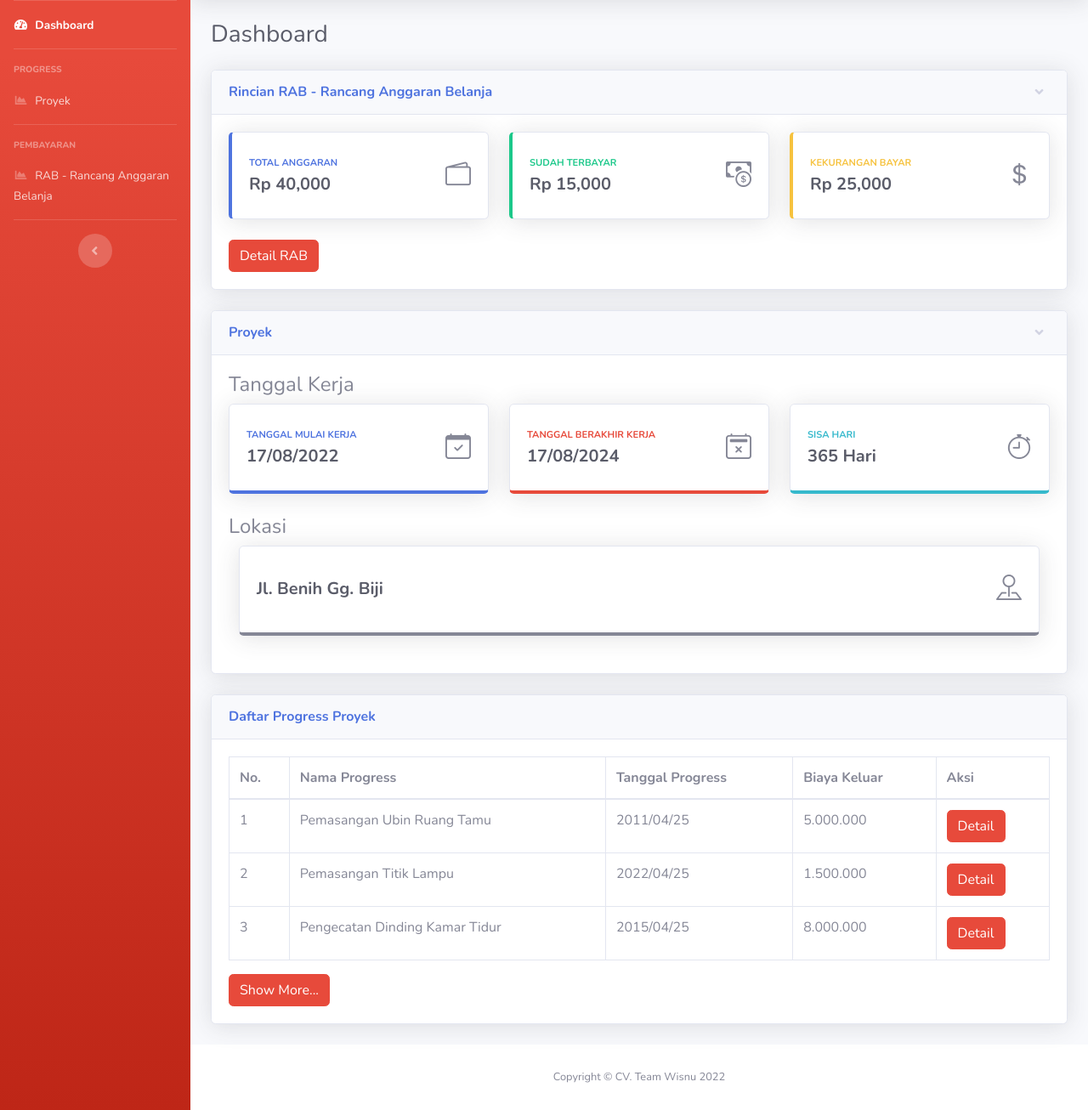
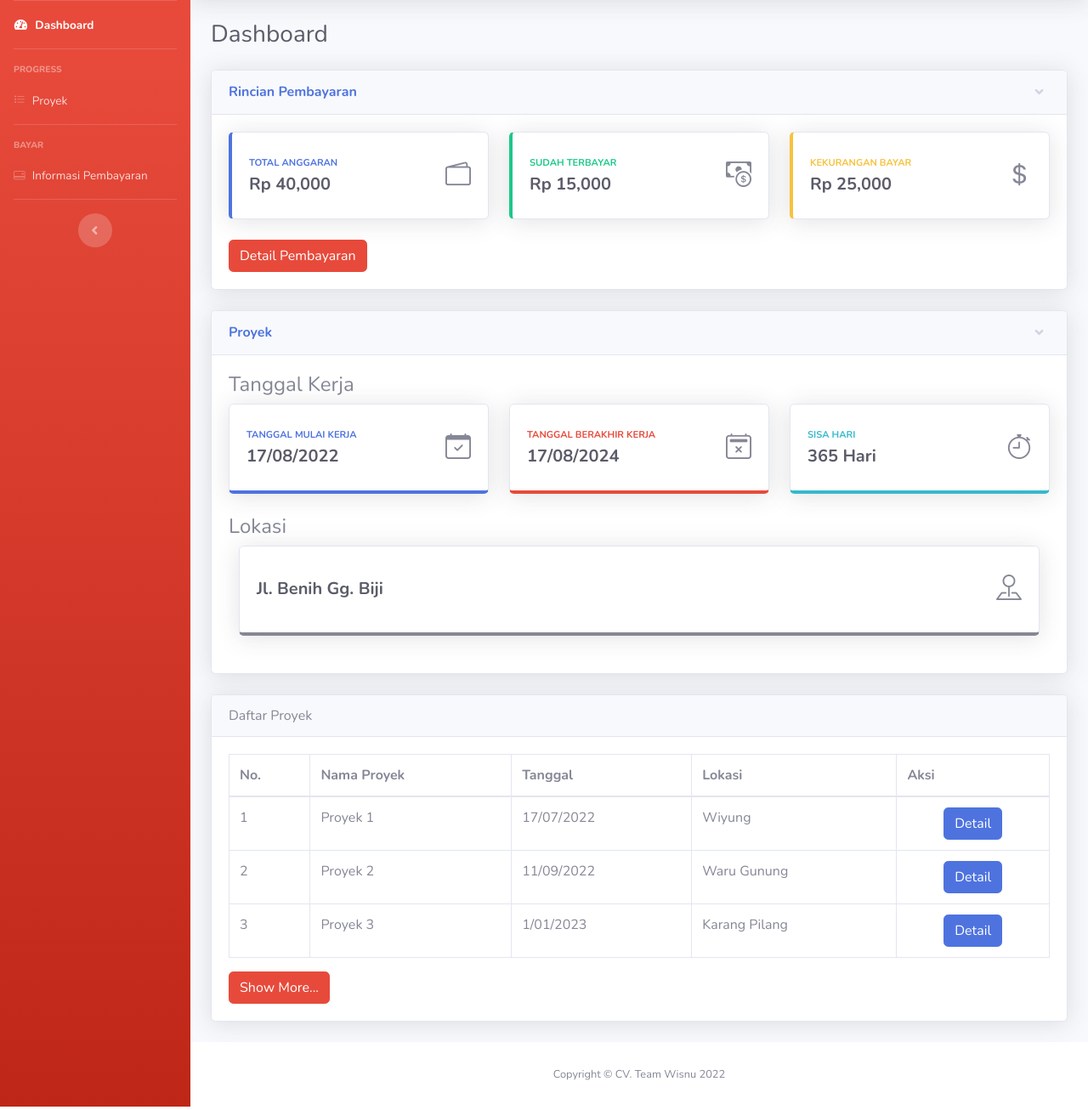
Before and after one commit to adityahernanda/Team-Wisnu, a CodeIgniter 4 app: template app/Views/dashboard/client/main.php in a window 1280 px wide. Shown: the part 70-1376 px from the top of the page at 85% size. Run offline with PHP 8.4 and a stand-in for CodeIgniter, Linux system fonts and the light colour scheme; the template is opened without the code that fills it, so the values that code supplies are empty; some libraries are stand-ins or nearby versions.

Commit message:
udpdated client dashboard

```diff
--- a/app/Config/Routes.php
+++ b/app/Config/Routes.php
@@ -41,7 +41,9 @@ $routes->group('dashboard', function ($routes) {
         $routes->get('/', 'ClientDashboard::index');
         $routes->get('proyek', 'ClientDashboard::proyek');
         $routes->get('proyek/(:any)', 'ClientDashboard::proyek/$1');
-        $routes->get('rab', 'ClientDashboard::rab');
+        $routes->get('proyek/(:any)/(:any)', 'ClientDashboard::proyek/$1/$2');
+        $routes->get('pembayaran', 'ClientDashboard::pembayaran');
+        $routes->get('profile', 'ClientDashboard::profile');
     });
 });
 
--- a/app/Views/dashboard/client/main.php
+++ b/app/Views/dashboard/client/main.php
@@ -8,11 +8,11 @@
         <h1 class="h3 mb-0 text-gray-800">Dashboard</h1>
     </div>
 
-    <!-- Rincian RAB Card -->
+    <!-- Rincian Pembayaran Card -->
     <div class="card shadow mb-4">
         <!-- Card Header - Accordion -->
         <a href="#collapseCardExample" class="d-block card-header py-3" data-toggle="collapse" role="button" aria-expanded="true" aria-controls="collapseCardExample">
-            <h6 class="m-0 font-weight-bold text-primary">Rincian RAB - Rancang Anggaran Belanja </h6>
+            <h6 class="m-0 font-weight-bold text-primary">Rincian Pembayaran</h6>
         </a>
         <!-- Card Content - Collapse -->
         <div class="collapse show" id="collapseCardExample">
@@ -78,7 +78,7 @@
 
                 </div> <!-- Akhir ROW -->
 
-                <a href="<?= base_url('/dashboard/client/rab') ?>" class="btn btn-danger">Detail RAB</a>
+                <a href="<?= base_url('/dashboard/client/pembayaran') ?>" class="btn btn-danger">Detail Pembayaran</a>
 
             </div>
         </div>
@@ -205,10 +205,13 @@
         </div>
     </div>
 
+    <!-- Daftar Proyek -->
+    <div class="tab-pane fade show active" id="nav-daftarProyek" role="tabpanel" aria-labelledby="nav-daftarProyek-tab">
+
         <!-- Proyek Tabel -->
-    <div class="card shadow mb-4">
-        <div class="card-header py-3">
-            <h6 class="m-0 font-weight-bold text-primary">Daftar Progress Proyek</h6>
+        <div class="card shadow mb-4 gap-3">
+            <div class="card-header">
+                Daftar Proyek
             </div>
             <div class="card-body">
                 <div class="table-responsive">
@@ -216,39 +219,47 @@
                         <thead>
                             <tr>
                                 <th>No.</th>
-                            <th>Nama Progress</th>
-                            <th>Tanggal Progress</th>
-                            <th>Biaya Keluar</th>
+                                <th>Nama Proyek</th>
+                                <th>Tanggal</th>
+                                <th>Lokasi</th>
                                 <th>Aksi</th>
                             </tr>
                         </thead>
                         <tbody>
                             <tr>
                                 <td>1</td>
-                            <td>Pemasangan Ubin Ruang Tamu</td>
-                            <td>2011/04/25</td>
-                            <td>5.000.000</td>
-                            <td><a href="<?= base_url('/dashboard/client/proyek/contohId') ?>" class="btn btn-danger">Detail</a></td>
+                                <td>Proyek 1</td>
+                                <td>17/07/2022</td>
+                                <td>Wiyung</td>
+                                <td class="text-center">
+                                    <a href="<?= base_url('/dashboard/client/proyek/1') ?>" class="btn btn-primary">Detail</a>
+                                </td>
                             </tr>
                             <tr>
                                 <td>2</td>
-                            <td>Pemasangan Titik Lampu</td>
-                            <td>2022/04/25</td>
-                            <td>1.500.000</td>
-                            <td><a href="<?= base_url('/dashboard/client/proyek/contohId') ?>" class="btn btn-danger">Detail</a></td>
+                                <td>Proyek 2</td>
+                                <td>11/09/2022</td>
+                                <td>Waru Gunung</td>
+                                <td class="text-center">
+                                    <a href="<?= base_url('/dashboard/client/proyek/1') ?>" class="btn btn-primary">Detail</a>
+                                </td>
                             </tr>
                             <tr>
                                 <td>3</td>
-                            <td>Pengecatan Dinding Kamar Tidur</td>
-                            <td>2015/04/25</td>
-                            <td>8.000.000</td>
-                            <td><a href="<?= base_url('/dashboard/client/proyek/contohId') ?>" class="btn btn-danger">Detail</a></td>
+                                <td>Proyek 3</td>
+                                <td>1/01/2023</td>
+                                <td>Karang Pilang</td>
+                                <td class="text-center">
+                                    <a href="<?= base_url('/dashboard/client/proyek/1') ?>" class="btn btn-primary">Detail</a>
+                                </td>
                             </tr>
                         </tbody>
                     </table>
+                </div>
                 <a href="<?= base_url('/dashboard/client/proyek') ?>" class="btn btn-danger">Show More...</a>
             </div>
         </div>
+
     </div>
 
 </div>
--- /dev/null
+++ b/app/Views/inc/sidebarClient.php
@@ -0,0 +1,66 @@
+<?php
+$uri = service('uri');
+
+$dashboard = $uri->getSegment(3) == '' ? 'active' : '';
+$proyek = $uri->getSegment(3) == 'proyek' ? 'active' : '';
+$pembayaran = $uri->getSegment(3) == 'pembayaran' ? 'active' : '';
+?>
+<ul class="navbar-nav bg-gradient-danger sidebar sidebar-dark accordion" id="accordionSidebar">
+
+    <!-- Sidebar - Brand -->
+    <a class="sidebar-brand d-flex align-items-center justify-content-center" href="<?= base_url('/dashboard/client') ?>">
+        <div class="sidebar-brand-icon">
+            <img src="<?= base_url('assets/img/Logo.png') ?>" width="40" height="40" alt="">
+        </div>
+        <div class="sidebar-brand-text mx-3">Team Wisnu</div>
+    </a>
+
+    <!-- Divider -->
+    <hr class="sidebar-divider my-0">
+
+    <!-- Nav Item - Dashboard -->
+    <li class="nav-item <?= $dashboard ?>">
+        <a class="nav-link" href="<?= base_url('/dashboard/client') ?>">
+            <i class="fas fa-fw fa-tachometer-alt"></i>
+            <span>Dashboard</span></a>
+    </li>
+
+    <!-- Divider -->
+    <hr class="sidebar-divider">
+
+    <!-- Heading -->
+    <div class="sidebar-heading">
+        Progress
+    </div>
+
+    <!-- Nav Item - Proyek -->
+    <li class="nav-item <?= $proyek ?>">
+        <a class="nav-link" href="<?= base_url('/dashboard/client/proyek') ?>">
+            <i class="bi bi-list-task"></i>
+            <span>Proyek</span></a>
+    </li>
+
+    <!-- Divider -->
+    <hr class="sidebar-divider">
+
+    <!-- Heading -->
+    <div class="sidebar-heading">
+        Bayar
+    </div>
+
+    <!-- Nav Item - Pembayaran -->
+    <li class="nav-item <?= $pembayaran ?>">
+        <a class="nav-link" href="<?= base_url('/dashboard/client/pembayaran') ?>">
+            <i class="bi bi-credit-card-2-back"></i>
+            <span>Informasi Pembayaran</span></a>
+    </li>
+
+    <!-- Divider -->
+    <hr class="sidebar-divider d-none d-md-block">
+
+    <!-- Sidebar Toggler (Sidebar) -->
+    <div class="text-center d-none d-md-inline">
+        <button class="rounded-circle border-0" id="sidebarToggle"></button>
+    </div>
+
+</ul>
--- a/app/Views/inc/styleImport.php
+++ b/app/Views/inc/styleImport.php
@@ -1,4 +1,6 @@
 <link href="https://cdn.jsdelivr.net/npm/bootstrap@5.2.0/dist/css/bootstrap.min.css" rel="stylesheet" integrity="sha384-gH2yIJqKdNHPEq0n4Mqa/HGKIhSkIHeL5AyhkYV8i59U5AR6csBvApHHNl/vI1Bx" crossorigin="anonymous">
+<!-- Bootsrap Fonts -->
+<link rel="stylesheet" href="https://cdn.jsdelivr.net/npm/bootstrap-icons@1.9.1/font/bootstrap-icons.css">
 <!-- My CSS -->
 <link rel="stylesheet" href="<?= base_url('assets/css/style.css') ?>">
 <!-- Google Fonts -->
--- a/app/Views/inc/topbarDashboard.php
+++ b/app/Views/inc/topbarDashboard.php
@@ -52,7 +52,7 @@
             </a>
             <!-- Dropdown - User Information -->
             <div class="dropdown-menu dropdown-menu-right shadow animated--grow-in" aria-labelledby="userDropdown">
-                <a class="dropdown-item" href="#">
+                <a class="dropdown-item" href="<?= base_url('/dashboard/client/profile') ?>">
                     <i class="fas fa-user fa-sm fa-fw mr-2 text-gray-400"></i>
                     Profile
                 </a>
--- a/app/Views/landing_page.php
+++ b/app/Views/landing_page.php
@@ -78,7 +78,10 @@
                                             <label class="form-check-label" for="rememberMe">Remember me</label>
                                         </div>
                                         <!-- <button type="login" class="btn btn-danger">Login</button> -->
-                                        <a href="<?= base_url('/dashboard/client') ?>" class="btn btn-danger">Login</a>
+                                        <a href="loginAdmin.html" class="btn btn-danger mx-2 my-2">Login
+                                            Admin</a>
+                                        <a href="view-client/clientIndex.html" class="btn btn-danger mx-2 my-2">Login
+                                            Client</a>
                                     </form>
                                 </div>
                             </div>
--- a/app/Views/templates/dashboard.php
+++ b/app/Views/templates/dashboard.php
@@ -40,7 +40,7 @@
         <!-- Sidebar -->
 
         <!-- End of Sidebar -->
-        <?= $this->include('inc/sidebarDashboard') ?>
+        <?= $this->include('inc/sidebarClient') ?>
         <!-- Content Wrapper -->
         <div id="content-wrapper" class="d-flex flex-column">
 
```
Also changed, not shown: app/Controllers/ClientDashboard.php (+12 -5 lines), app/Views/dashboard/client/daftar_proyek.php (added, +73 -0 lines), app/Views/dashboard/client/pembayaran.php (renamed from app/Views/dashboard/client/rab.php, +6 -5 lines), app/Views/dashboard/client/profile.php (added, +39 -0 lines), app/Views/dashboard/client/proyek.php (+6 -6 lines). Lines whose indentation alone changed are shown as unchanged.
